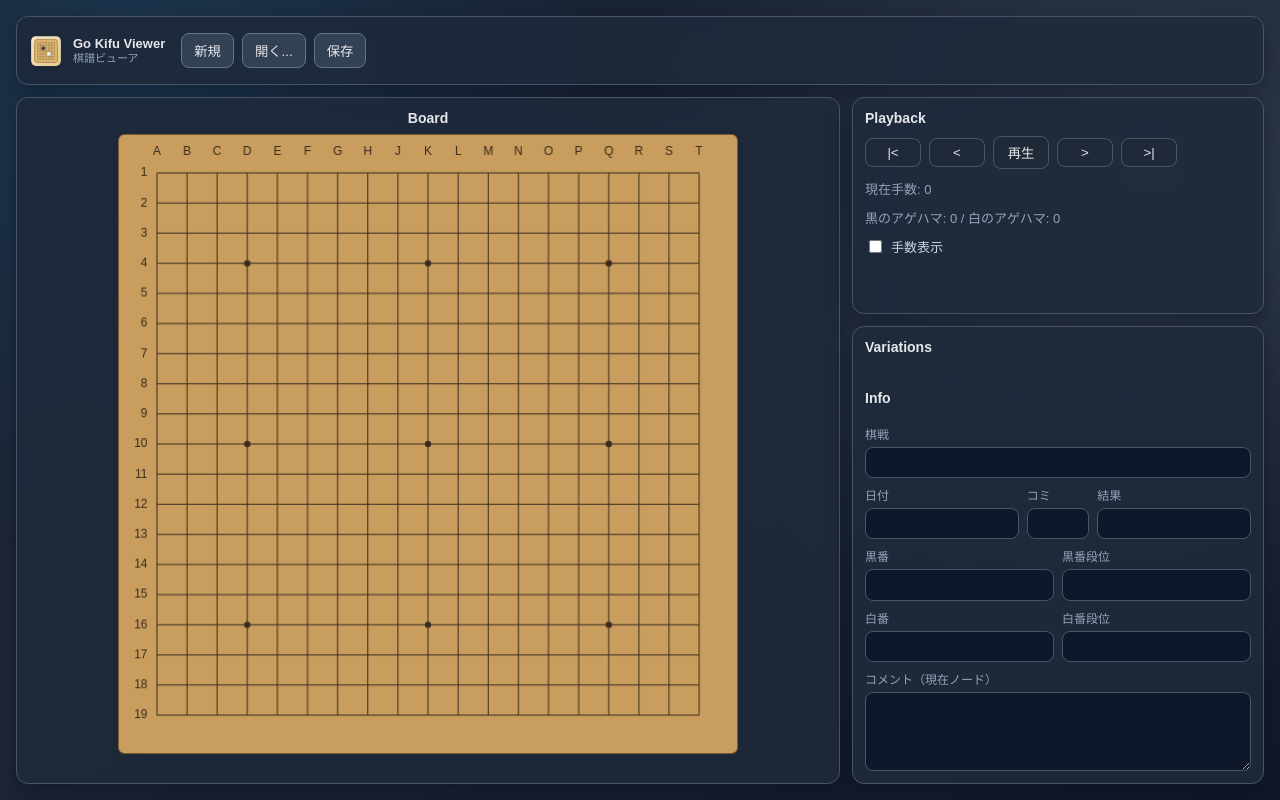
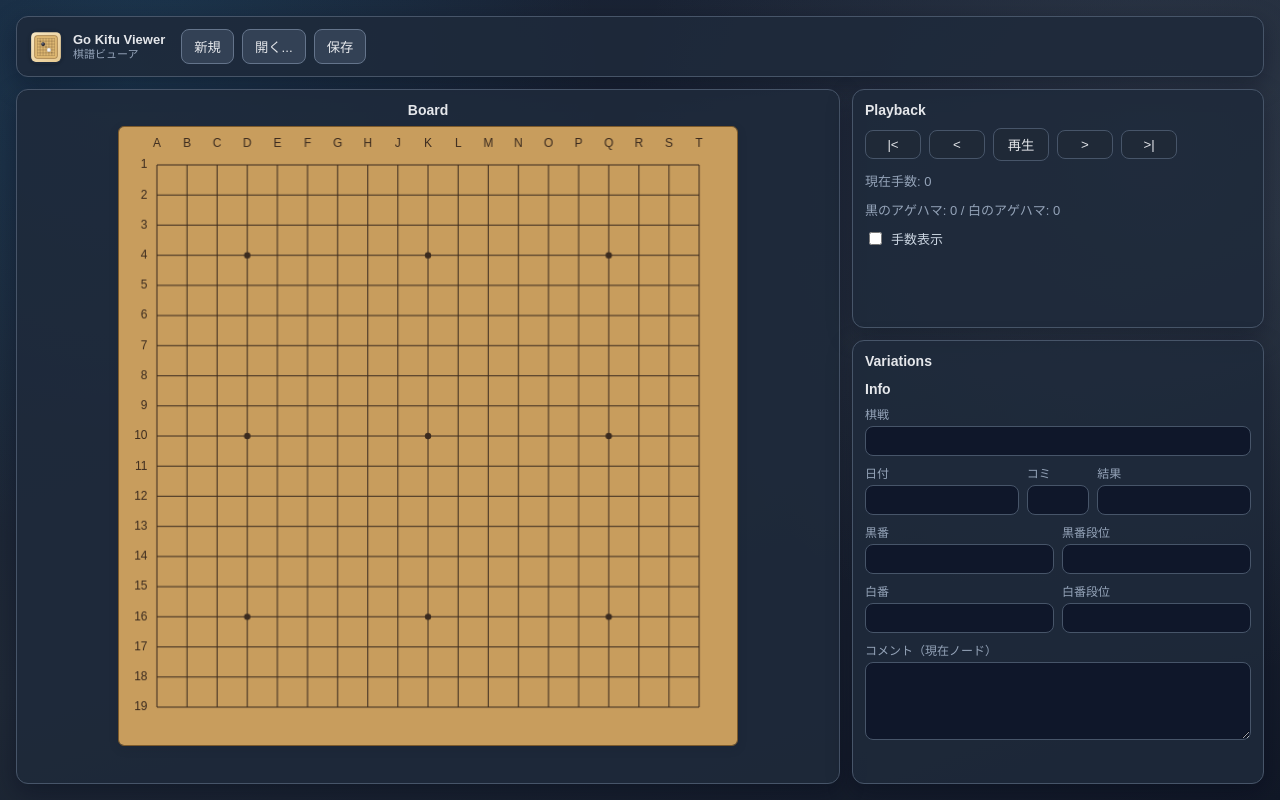
Before and after one commit to gotoeveryone/kifuviewer, a Svelte app: page / in a window 1280 px wide. Built offline with nearby package versions, Linux system fonts and the light colour scheme.

Commit message:
fix: adjust initial window and panel layout sizing

```diff
--- a/src-tauri/tauri.conf.json
+++ b/src-tauri/tauri.conf.json
@@ -14,8 +14,8 @@
       {
         "label": "main",
         "title": "Go Kifu Viewer",
-        "width": 1200,
-        "height": 800,
+        "width": 1280,
+        "height": 920,
         "minWidth": 800,
         "minHeight": 600,
         "resizable": true
--- a/src/app.css
+++ b/src/app.css
@@ -18,15 +18,17 @@ body {
 }
 
 .app {
-  min-height: 100vh;
+  height: 100vh;
   padding: 16px;
   display: grid;
   gap: 12px;
   grid-template-columns: minmax(0, 2fr) minmax(0, 1fr);
+  grid-template-rows: auto minmax(130px, 0.7fr) minmax(0, 1.3fr);
   grid-template-areas:
     "toolbar toolbar"
     "board playback"
     "board info";
+  overflow: hidden;
 }
 
 .panel {
@@ -36,6 +38,7 @@ body {
   padding: 12px;
   color: #e5e7eb;
   box-shadow: 0 8px 24px rgba(2, 6, 23, 0.35);
+  min-height: 0;
 }
 
 .toolbar {
@@ -106,16 +109,22 @@ body {
 
 .board-panel {
   grid-area: board;
+  overflow: auto;
 }
 
 .two-col {
   grid-area: info;
   display: grid;
   gap: 12px;
+  align-content: start;
+  align-items: start;
+  min-height: 0;
+  overflow: auto;
 }
 
 .app > .panel:nth-child(3) {
   grid-area: playback;
+  overflow: auto;
 }
 
 .modal-backdrop {
@@ -178,6 +187,10 @@ body {
 
 @media (max-width: 960px) {
   .app {
+    height: auto;
+    min-height: 100vh;
+    overflow: visible;
+    grid-template-rows: none;
     grid-template-columns: 1fr;
     grid-template-areas:
       "toolbar"
```
